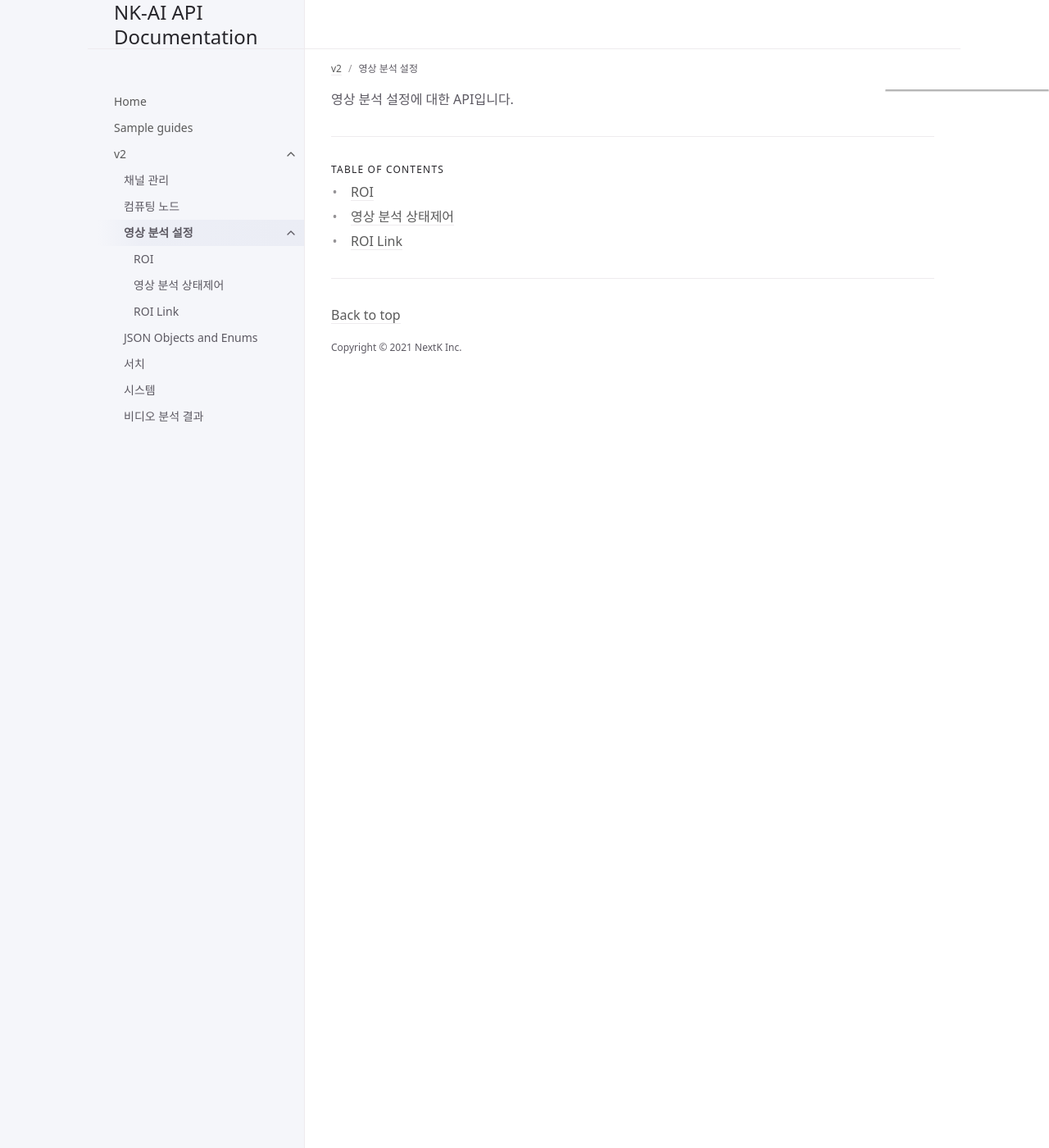
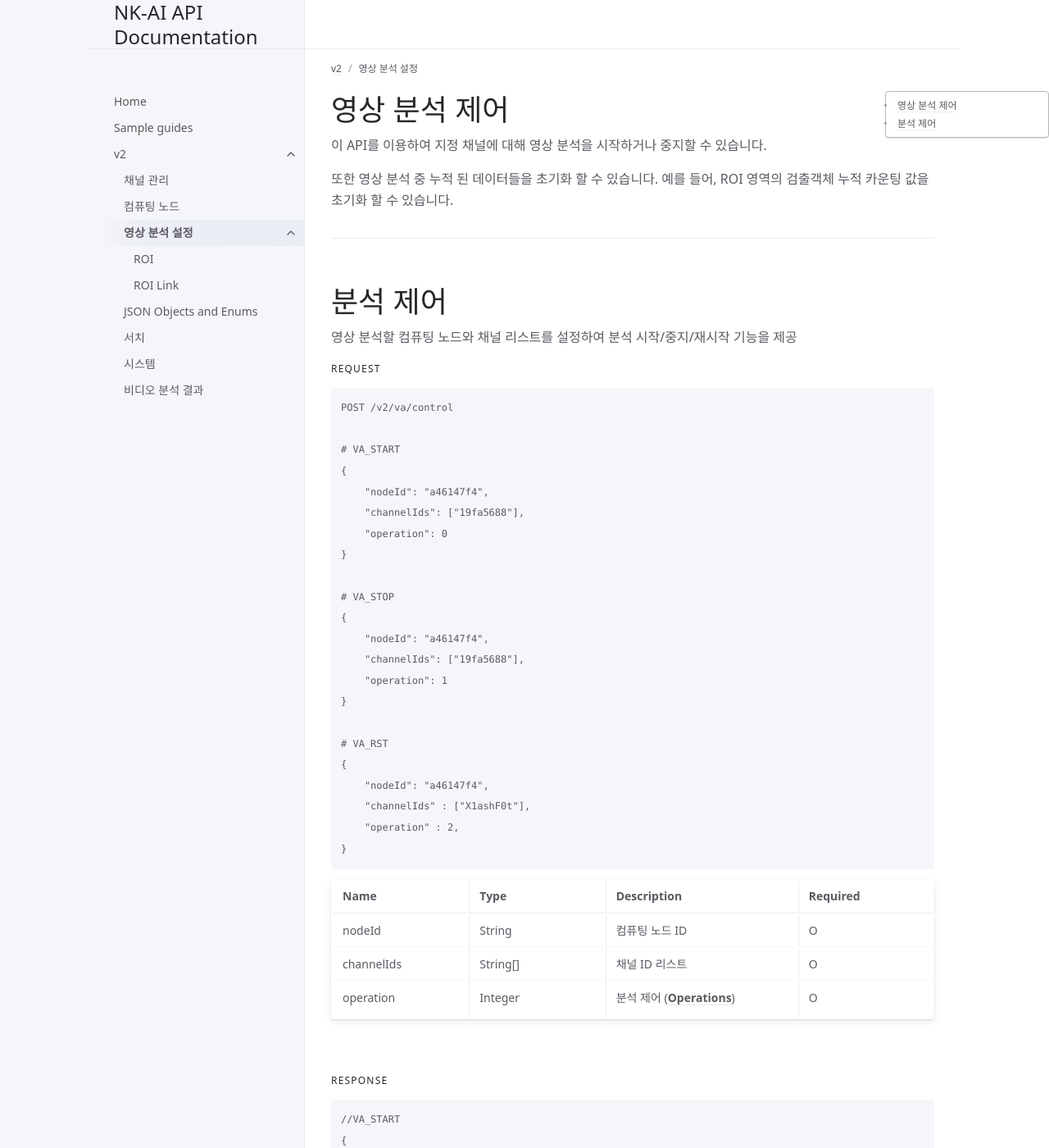
Before and after one commit to uteakO/rest-api, a Jekyll site: the page built from docs/v2/va_control/va_control.md, in a window 1280 px wide and 1400 px high. Shown: the whole window at 82% size. Built offline with Jekyll 4.4.1, drawn with Linux system fonts in a browser that asks for light colours; some of the changed text lies outside the part shown.

Commit message:
feat : va-control

````diff
--- a/docs/v2/va_control/va_control.md
+++ b/docs/v2/va_control/va_control.md
@@ -9,5 +9,93 @@ permalink: /docs/v2/va_control/va_control
 # permalink: /docs/v2/va_control
 ---
 
+# 영상 분석 제어
 
-영상 분석 설정에 대한 API입니다.
+이 API를 이용하여 지정 채널에 대해 영상 분석을 시작하거나 중지할 수 있습니다.
+
+또한 영상 분석 중 누적 된 데이터들을 초기화 할 수 있습니다. 예를 들어, ROI 영역의 검출객체 누적 카운팅 값을 초기화 할 수 있습니다.
+
+------------------------
+
+
+<!-- 이 API를 이용하여 지정 채널에 대해 비디오 분석을 시작하거나 중지할 수 있습니다.
+또한, ROI 영역의 검출객체 카운팅 상태들을 초기화할 수 있습니다. -->
+# 분석 제어
+
+영상 분석할 컴퓨팅 노드와 채널 리스트를 설정하여 분석 시작/중지/재시작 기능을 제공
+
+#### Request
+
+```
+POST /v2/va/control
+
+# VA_START
+{
+    "nodeId": "a46147f4",
+    "channelIds": ["19fa5688"],
+    "operation": 0
+}
+
+# VA_STOP
+{
+    "nodeId": "a46147f4",
+    "channelIds": ["19fa5688"],
+    "operation": 1
+}
+
+# VA_RST
+{
+    "nodeId": "a46147f4",
+    "channelIds" : ["X1ashF0t"],
+    "operation" : 2,
+}
+```
+
+| Name | Type | Description | Required |
+| :---- | :---- |:---- |:---- |
+| nodeId | String | 컴퓨팅 노드 ID | O |
+| channelIds | String[] | 채널 ID 리스트 | O |
+| operation | Integer | 분석 제어 (**[Operations](#operations)**) | O |
+
+<br>
+
+#### Response
+```
+//VA_START
+{
+  "sourceIp": "192.168.0.36",
+  "sourcePort": 33300,
+  "code": 0
+}
+//VA_STOP
+{
+  "code": 0
+}
+//VA_RESET
+{
+  "code": 0
+}
+//Fail
+{
+    "code" : 0,
+    "message" : "reason"
+}
+
+```
+
+| Name | Type | Description |
+| :---- | :---- |:---- |
+| ~~sourceIp~~ | ~~String~~ | ~~Channel GRPC IP~~ (미지원) |
+| ~~sourcePort~~ | ~~Integer~~ | ~~Channel GRPC Port~~ (미지원) |
+| code | Integer | 오류 코드 ([Error Code](models.md#error-code)) |
+| message | String | 오류 메시지 |
+
+<br>
+
+### Operations
+
+| Name | Enum | Description |
+| :---- | :---- |:---- |
+| VA_START | Integer | 분석 시작 |
+| VA_STOP | Integer | 분석 중지 |
+| VA_RST | Integer | 분석 데이터 리셋 |
````
Also changed, not shown: docs/v2/va_control/va_command.md (deleted, +0 -91 lines).
